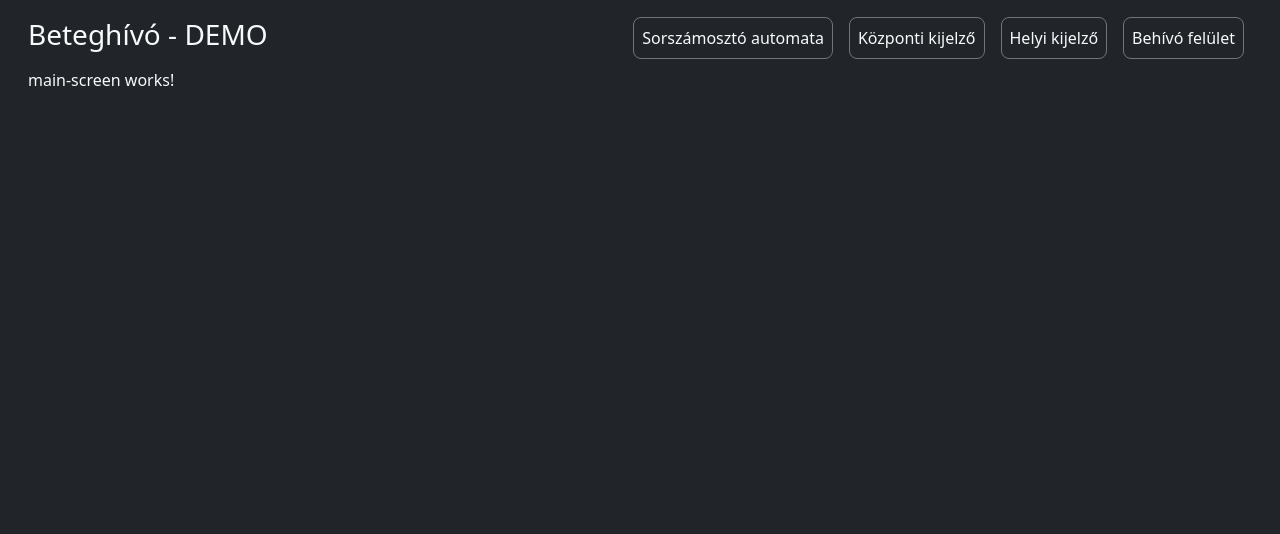
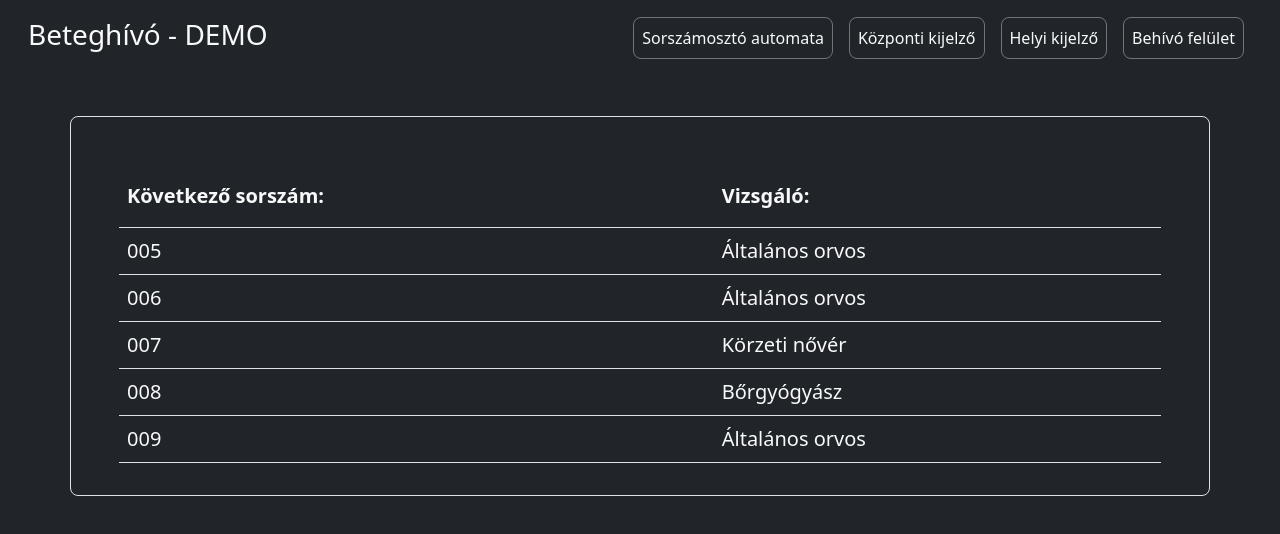
Before and after one commit to utnesz/beteghivo, an Angular app: page /mainScreen in a window 1280 px wide. Shown: the top 534 px of the page. Built offline with nearby package versions, Linux system fonts and the light colour scheme.

Commit message:
Working on main screen display

```diff
--- a/src/app/common/main-screen/main-screen.component.css
+++ b/src/app/common/main-screen/main-screen.component.css
@@ -0,0 +1,21 @@
+.mainRow {
+  animation: pulse 2s infinite;
+  box-shadow: 0px 0px 50px 5px #4e4e4e;
+}
+
+@keyframes pulse {
+  0% {
+    transform: scale(1);
+    box-shadow: 0px 0px 50px 5px #4e4e4e inset;
+  }
+
+  50% {
+    transform: scale(1);
+    box-shadow: 0px 0px 50px 5px rgba(0, 0, 0, 0) inset;
+  }
+
+  100% {
+    transform: scale(1);
+    box-shadow: 0px 0px 50px 5px #4e4e4e inset;
+  }
+}
--- a/src/app/common/main-screen/main-screen.component.html
+++ b/src/app/common/main-screen/main-screen.component.html
@@ -1 +1,32 @@
-<p>main-screen works!</p>
+<div class="container mx-auto border rounded-3 py-3 px-5 m-5">
+  <table class="table text-light fs-5">
+    <thead>
+      <tr>
+        <th class="pt-5 pb-3">Következő sorszám:</th>
+        <th class="pt-5 pb-3">Vizsgáló:</th>
+      </tr>
+    </thead>
+    <tbody class="px-3">
+      <tr class="mainRow">
+        <td>005</td>
+        <td>Általános orvos</td>
+      </tr>
+      <tr>
+        <td>006</td>
+        <td>Általános orvos</td>
+      </tr>
+      <tr>
+        <td>007</td>
+        <td>Körzeti nővér</td>
+      </tr>
+      <tr>
+        <td>008</td>
+        <td>Bőrgyógyász</td>
+      </tr>
+      <tr>
+        <td>009</td>
+        <td>Általános orvos</td>
+      </tr>
+    </tbody>
+  </table>
+</div>
--- a/src/app/common/next-nr-screen/next-nr-screen.component.html
+++ b/src/app/common/next-nr-screen/next-nr-screen.component.html
@@ -14,7 +14,7 @@
     <button
       *ngFor="let room of rooms$ | async"
       (click)="onButtonClick(room)"
-      class="btn btn-primary text my-2 col-3 mx-auto text-center"
+      class="btn btn-primary text my-2 col-3 mx-auto text-center shadow-lg"
       type="button"
     >
       {{ room.megnevezes }}
```
